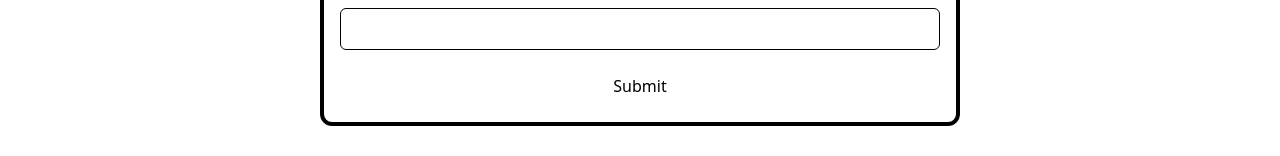
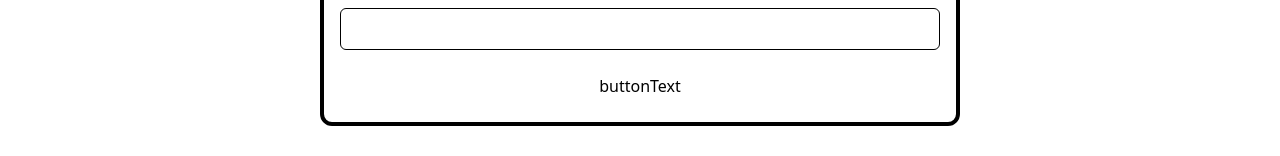
Before and after one commit to nikpcenicni/pcenicni.dev, a Next.js app: page /contact in a window 1280 px wide. Shown: the part 600-756 px from the top of the page. Built offline with nearby package versions, Linux system fonts and the light colour scheme.

Commit message:
fixed form

```diff
--- a/src/components/ContactForm.tsx
+++ b/src/components/ContactForm.tsx
@@ -14,39 +14,27 @@ interface ContactFormProps {
 }
 
 const ContactForm = ({ fields, buttonText }: ContactFormProps) => {
-  const { register, handleSubmit, formState: { errors } } = useForm();
-  const [submitting, setSubmitting] = useState(false);
-  const [submitError, setSubmitError] = useState('');
-
   return (
     <div className='pt-20'>
       <div className='mt-10 w-1/2 mx-auto border-4 rounded-xl'>
         <h1 className='text-2xl font-bold mb-2 p-4 border-b-4 bg-greenblue text-main border-stroke rounded-t-lg'>Tell Me About It</h1>
 
-        <form data-netlify="true" name="contact" method="POST" className="p-4">
+        <form data-netlify="true" name="contact" method="POST"className="p-4">
           {fields.map(({ name, label, type, required }) => (
             <div key={name} className="mb-4">
               <label htmlFor={name} className="block mb-2 font-semibold">{label}</label>
               <input
                 type={type}
                 id={name}
-                {...register(name, { required })}
                 className="w-full px-3 py-2 border rounded-md focus:outline-none focus:ring-2 focus:ring-blue-500"
               />
-              {errors[name] && (
-                <div className="mt-1 text-red-500">{label} is required.</div>
-              )}
             </div>
           ))}
-          {submitError && (
-            <div className="mt-4 text-red-500">{submitError}</div>
-          )}
           <button
             type="submit"
-            disabled={submitting}
             className="w-full px-4 py-2 text-white bg-blue-500 rounded-md hover:bg-blue-600 focus:outline-none focus:ring-2 focus:ring-blue-500"
           >
-            {submitting ? 'Submitting...' : buttonText}
+            buttonText
           </button>
         </form>
       </div>
```
